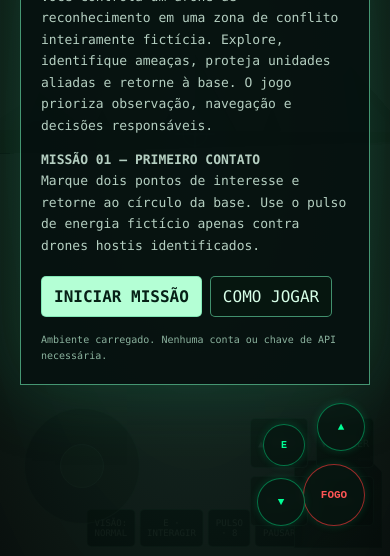
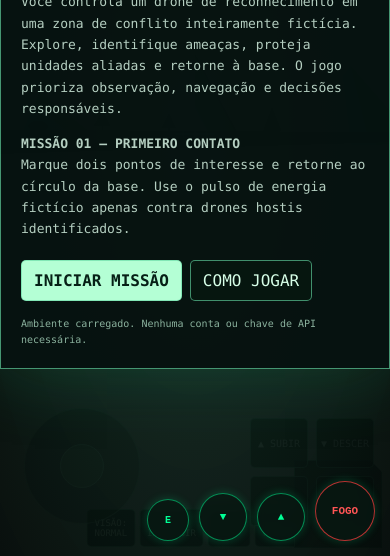
Before and after one commit to synchack133-beep/operacao-ghost, a plain HTML site: page index.html in a window 390 px wide. Shown: the part 288-844 px from the top of the page. Drawn offline with nearby package versions, Linux system fonts and the light colour scheme; animation ran at ten frames a second.

Commit message:
Corrige proporção de tela cheia landscape e HUD tático mobile

```diff
--- a/index.html
+++ b/index.html
@@ -64,11 +64,14 @@
 init();
 </script>
 <style>
+  /* Força Tela Cheia Real no Celular */
   html, body {
     margin: 0 !important;
     padding: 0 !important;
-    width: 100vw !important;
-    height: 100vh !important;
+    width: 100% !important;
+    height: 100% !important;
+    min-width: 100vw !important;
+    min-height: 100vh !important;
     overflow: hidden !important;
     background: #050b08 !important;
     touch-action: none !important;
@@ -76,14 +79,28 @@
     -webkit-user-select: none !important;
   }
 
-  canvas {
+  /* Remove limites de largura fixos do container e do Canvas */
+  #game-container, #canvas-container, canvas, .game-wrapper, main, body > div:not(#touch-hud-panel) {
     width: 100vw !important;
     height: 100vh !important;
-    display: block !important;
-    object-fit: contain !important;
+    max-width: none !important;
+    max-height: none !important;
+    position: fixed !important;
+    top: 0 !important;
+    left: 0 !important;
+    margin: 0 !important;
+    padding: 0 !important;
   }
 
-  /* Overlay de controles táticos minimalistas */
+  /* Ajusta o Modal do Menu para caber no celular */
+  #modal, .modal, #menu, .menu-overlay, div[class*="modal"], div[class*="menu"] {
+    max-width: 90vw !important;
+    max-height: 90vh !important;
+    overflow-y: auto !important;
+    z-index: 2000000 !important;
+  }
+
+  /* Overlay de Controles Touch */
   #touch-canvas-overlay {
     position: fixed;
     top: 0;
@@ -94,11 +111,19 @@
     pointer-events: none;
   }
 
+  .hud-touch-controls {
+    position: fixed;
+    bottom: 15px;
+    right: 15px;
+    z-index: 1000000;
+    display: flex;
+    gap: 10px;
+    align-items: flex-end;
+  }
+
   .hud-btn {
-    position: fixed;
-    z-index: 1000000;
-    background: rgba(8, 24, 18, 0.7);
-    border: 1px solid rgba(0, 255, 150, 0.4);
+    background: rgba(8, 24, 18, 0.8);
+    border: 1px solid rgba(0, 255, 150, 0.5);
     color: #00ff96;
     font-family: monospace;
     font-size: 11px;
@@ -109,28 +134,45 @@
     justify-content: center;
     touch-action: none;
     backdrop-filter: blur(4px);
-    box-shadow: 0 0 8px rgba(0, 255, 150, 0.15);
+    box-shadow: 0 0 10px rgba(0, 255, 150, 0.2);
+    user-select: none;
+    -webkit-user-select: none;
   }
 
   .hud-btn:active {
-    background: rgba(0, 255, 150, 0.4);
+    background: rgba(0, 255, 150, 0.5);
     color: #fff;
     transform: scale(0.92);
   }
 
-  #btn-fogo { right: 25px; bottom: 30px; width: 62px; height: 62px; border-color: rgba(255, 60, 60, 0.6); color: #ff5555; }
-  #btn-subir { right: 25px; bottom: 105px; width: 48px; height: 48px; }
-  #btn-descer { right: 85px; bottom: 30px; width: 48px; height: 48px; }
-  #btn-interagir { right: 85px; bottom: 90px; width: 42px; height: 42px; font-size: 10px; }
+  #btn-fogo { width: 60px; height: 60px; border-color: rgba(255, 65, 65, 0.7); color: #ff5555; font-size: 11px; }
+  #btn-subir { width: 48px; height: 48px; }
+  #btn-descer { width: 48px; height: 48px; }
+  #btn-interagir { width: 42px; height: 42px; font-size: 10px; }
 </style>
 
-<div id="btn-fogo" class="hud-btn">FOGO</div>
-<div id="btn-subir" class="hud-btn">▲</div>
-<div id="btn-descer" class="hud-btn">▼</div>
-<div id="btn-interagir" class="hud-btn">E</div>
+<div class="hud-touch-controls" id="touch-hud-panel">
+  <div id="btn-interagir" class="hud-btn">E</div>
+  <div id="btn-descer" class="hud-btn">▼</div>
+  <div id="btn-subir" class="hud-btn">▲</div>
+  <div id="btn-fogo" class="hud-btn">FOGO</div>
+</div>
 
 <script>
 (function() {
+  // Redimensiona o canvas quando girar a tela
+  function fixCanvasSize() {
+    const canvas = document.querySelector('canvas');
+    if (canvas) {
+      canvas.style.width = window.innerWidth + 'px';
+      canvas.style.height = window.innerHeight + 'px';
+      window.dispatchEvent(new Event('resize'));
+    }
+  }
+  window.addEventListener('resize', fixCanvasSize);
+  window.addEventListener('orientationchange', () => setTimeout(fixCanvasSize, 200));
+  fixCanvasSize();
+
   const keys = { w: false, a: false, s: false, d: false };
 
   function setKey(key, code, state) {
@@ -142,7 +184,7 @@
     document.dispatchEvent(ev);
   }
 
-  // Zonas touch
+  // Zonas de toque
   const areaLeft = document.createElement('div');
   areaLeft.style.cssText = 'position:fixed; top:0; left:0; width:50vw; height:100vh; z-index:999998; touch-action:none;';
 
@@ -152,7 +194,7 @@
   document.body.appendChild(areaLeft);
   document.body.appendChild(areaRight);
 
-  // Canvas Overlay
+  // Overlay Canvas do Joystick
   const canvas = document.createElement('canvas');
   canvas.id = 'touch-canvas-overlay';
   canvas.width = window.innerWidth;
@@ -165,7 +207,7 @@
     canvas.height = window.innerHeight;
   });
 
-  // Joystick Análogo Dinâmico
+  // Joystick Analógico
   let joyTouchId = null;
   let joyBase = { x: 0, y: 0 };
   let joyStick = { x: 0, y: 0 };
@@ -229,19 +271,19 @@
 
     ctx.beginPath();
     ctx.arc(joyBase.x, joyBase.y, maxRadius, 0, Math.PI * 2);
-    ctx.fillStyle = 'rgba(0, 255, 150, 0.05)';
-    ctx.strokeStyle = 'rgba(0, 255, 150, 0.3)';
+    ctx.fillStyle = 'rgba(0, 255, 150, 0.08)';
+    ctx.strokeStyle = 'rgba(0, 255, 150, 0.4)';
     ctx.lineWidth = 1.5;
     ctx.fill();
     ctx.stroke();
 
     ctx.beginPath();
     ctx.arc(joyStick.x, joyStick.y, 20, 0, Math.PI * 2);
-    ctx.fillStyle = 'rgba(0, 255, 150, 0.5)';
+    ctx.fillStyle = 'rgba(0, 255, 150, 0.6)';
     ctx.fill();
   }
 
-  // Rotação de Câmera
+  // Controle de Câmera (Lado Direito)
   let camTouchId = null;
   let lastCamX = 0, lastCamY = 0;
 
@@ -286,7 +328,7 @@
   areaRight.addEventListener('touchend', resetCam);
   areaRight.addEventListener('touchcancel', resetCam);
 
-  // Mapeamento dos Botões HUD
+  // Mapeamento dos Botões
   function bindBtn(id, key, code) {
     const btn = document.getElementById(id);
     if (!btn) return;
```
